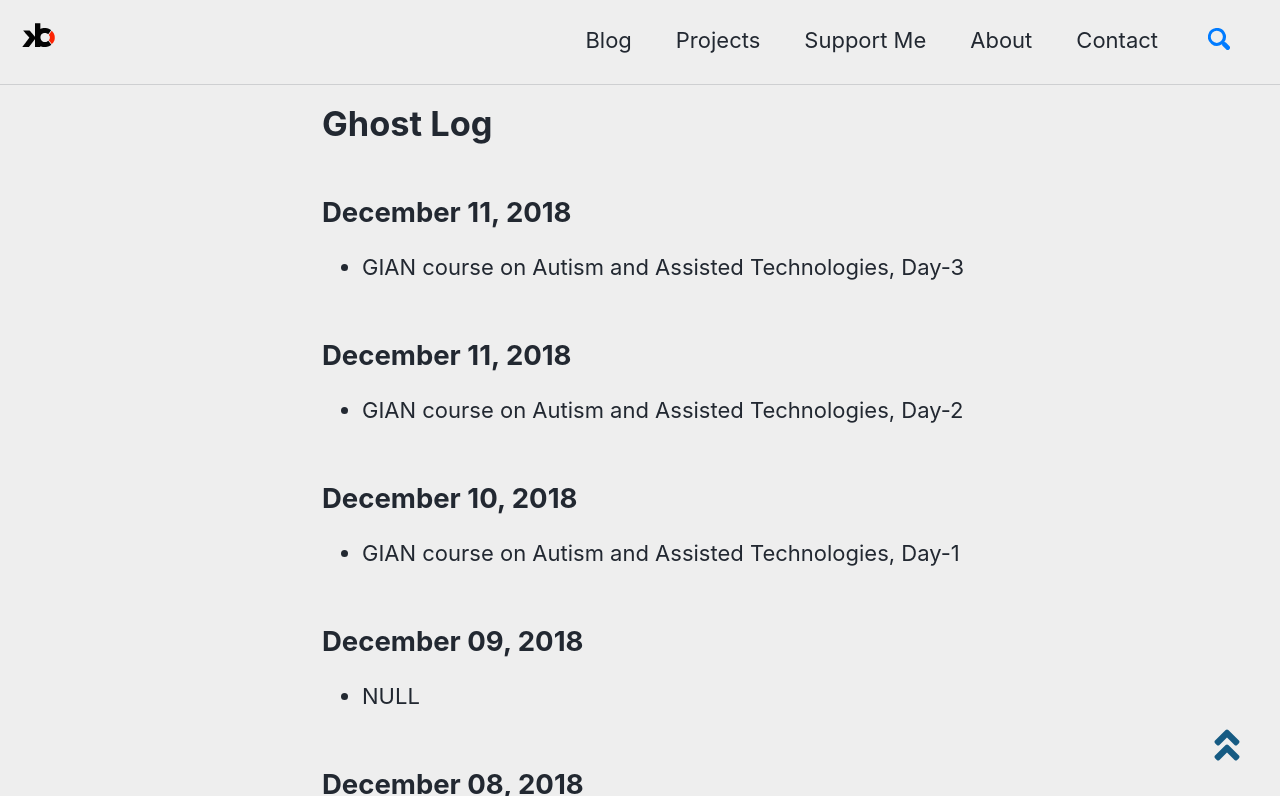
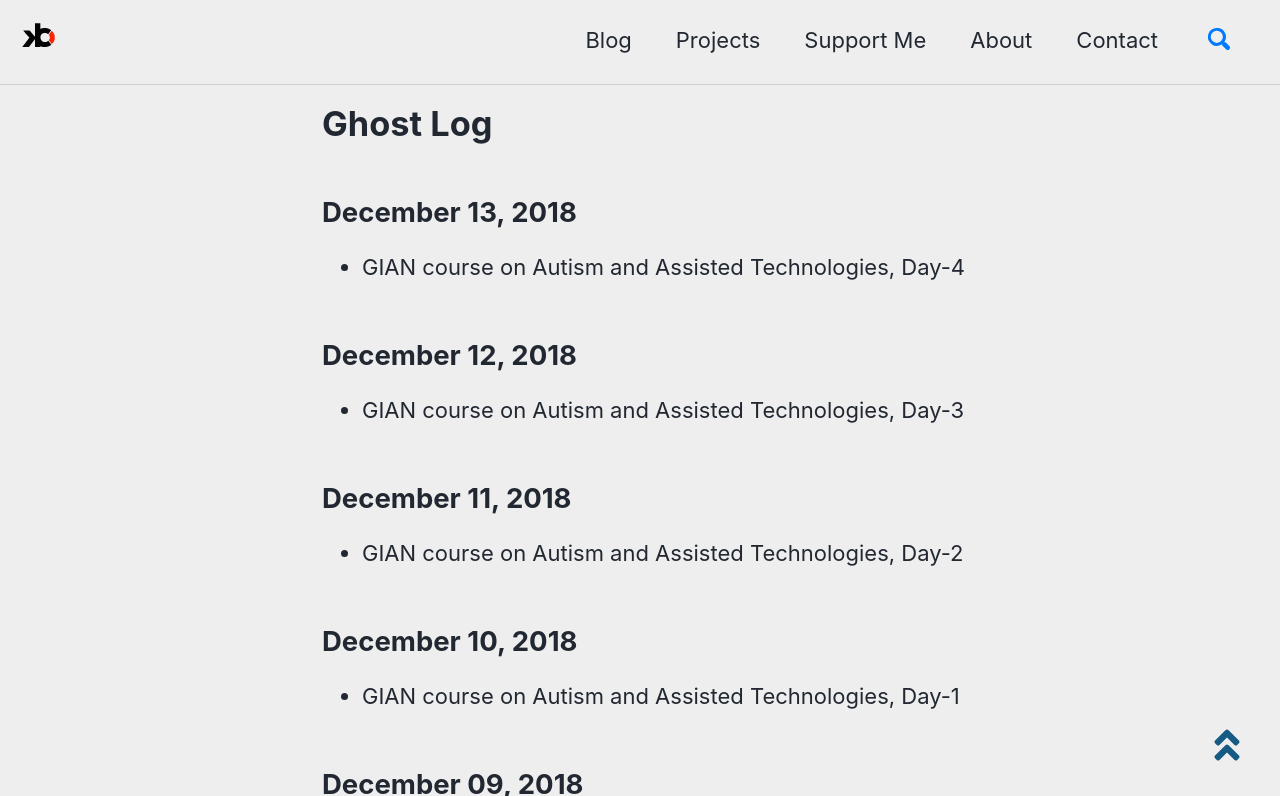
Before and after one commit to kulbhushanchand/kulbhushanchand.github.io-v2, a Jekyll site: the page built from _pages/main/log.md, in a window 1280 px wide and 900 px high, cut to the strip 104-900 px from the top of the window. Built offline with Jekyll 4.4.1, drawn with Linux system fonts in a browser that asks for light colours; cached includes are drawn as plain includes; comment, search, counter and statistics services are not loaded; a style sheet for code colours, icons or effects is not loaded.

Commit message:
Update log.md

```diff
--- a/_pages/main/log.md
+++ b/_pages/main/log.md
@@ -17,7 +17,10 @@ toc: false
 
 {% assign dateFormat = '%B %d, %Y' %}
 
-## {{ "2018-12-11" | date: dateFormat }}
+## {{ "2018-12-13" | date: dateFormat }}
+- GIAN course on Autism and Assisted Technologies, Day-4
+
+## {{ "2018-12-12" | date: dateFormat }}
 - GIAN course on Autism and Assisted Technologies, Day-3
 
 ## {{ "2018-12-11" | date: dateFormat }}
```
